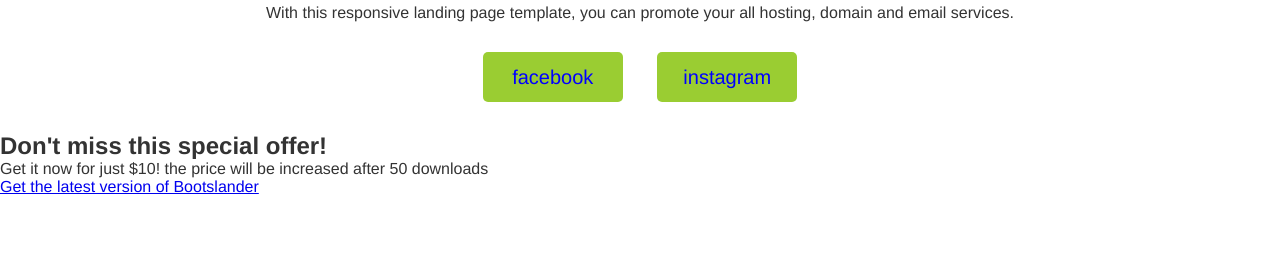
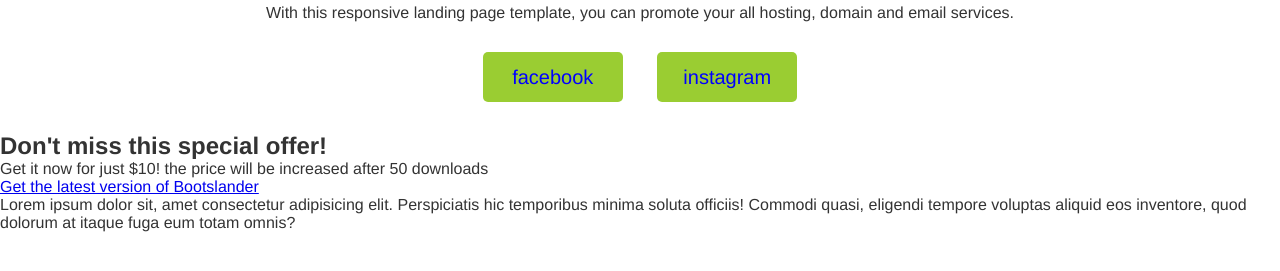
Before and after one commit to quangbinhhn99/binh, a plain HTML site: page index.html in a window 1280 px wide. Shown: the part 227-498 px from the top of the page. Drawn offline with Linux system fonts and the light colour scheme.

Commit message:
Update index.html

```diff
--- a/index.html
+++ b/index.html
@@ -23,6 +23,7 @@
         <p class="dv1">Get it now for just $10! the price will be increased after 50 downloads</p>
         <p class="lik"><a href="https://www.youtube.com/">Get the latest version of Bootslander</a></p>
     </section>
+    <p>Lorem ipsum dolor sit, amet consectetur adipisicing elit. Perspiciatis hic temporibus minima soluta officiis! Commodi quasi, eligendi tempore voluptas aliquid eos inventore, quod dolorum at itaque fuga eum totam omnis?</p>
 </body>
 
 </html>
```
